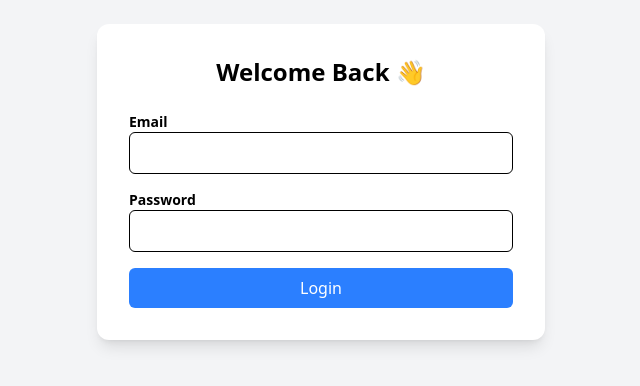
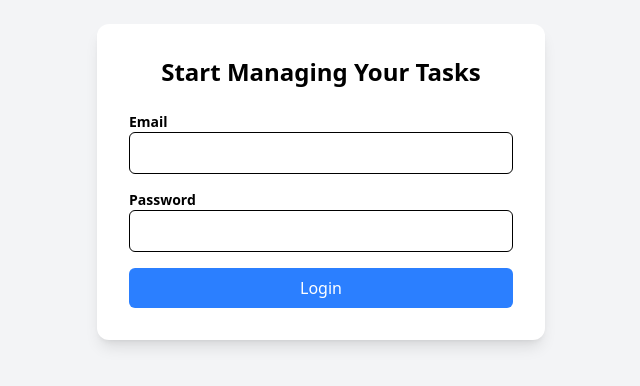
Before and after one commit to PisethKeng/TodoApp-Frontend-ProjectCSCI221, a React (Vite) app: page /login in a window 1280 px wide. Shown: the part 218-604 px from the top of the page, without its empty margins (319-959 px from the left). Built offline with nearby package versions, Linux system fonts and the light colour scheme.

Commit message:
adjust login

```diff
--- a/src/pages/Login.jsx
+++ b/src/pages/Login.jsx
@@ -30,7 +30,7 @@
   return (
     <div className="min-h-screen flex justify-center items-center bg-gray-100">
       <div className="bg-white shadow-lg p-8 w-full max-w-md rounded-xl">
-        <h2 className="text-2xl font-bold mb-6 text-center">Welcome Back 👋</h2>
+        <h2 className="text-2xl font-bold mb-6 text-center">Start Managing Your Tasks</h2>
 
         <form onSubmit={handleLogin}>
           <label className="block text-sm font-semibold">Email</label>
```
